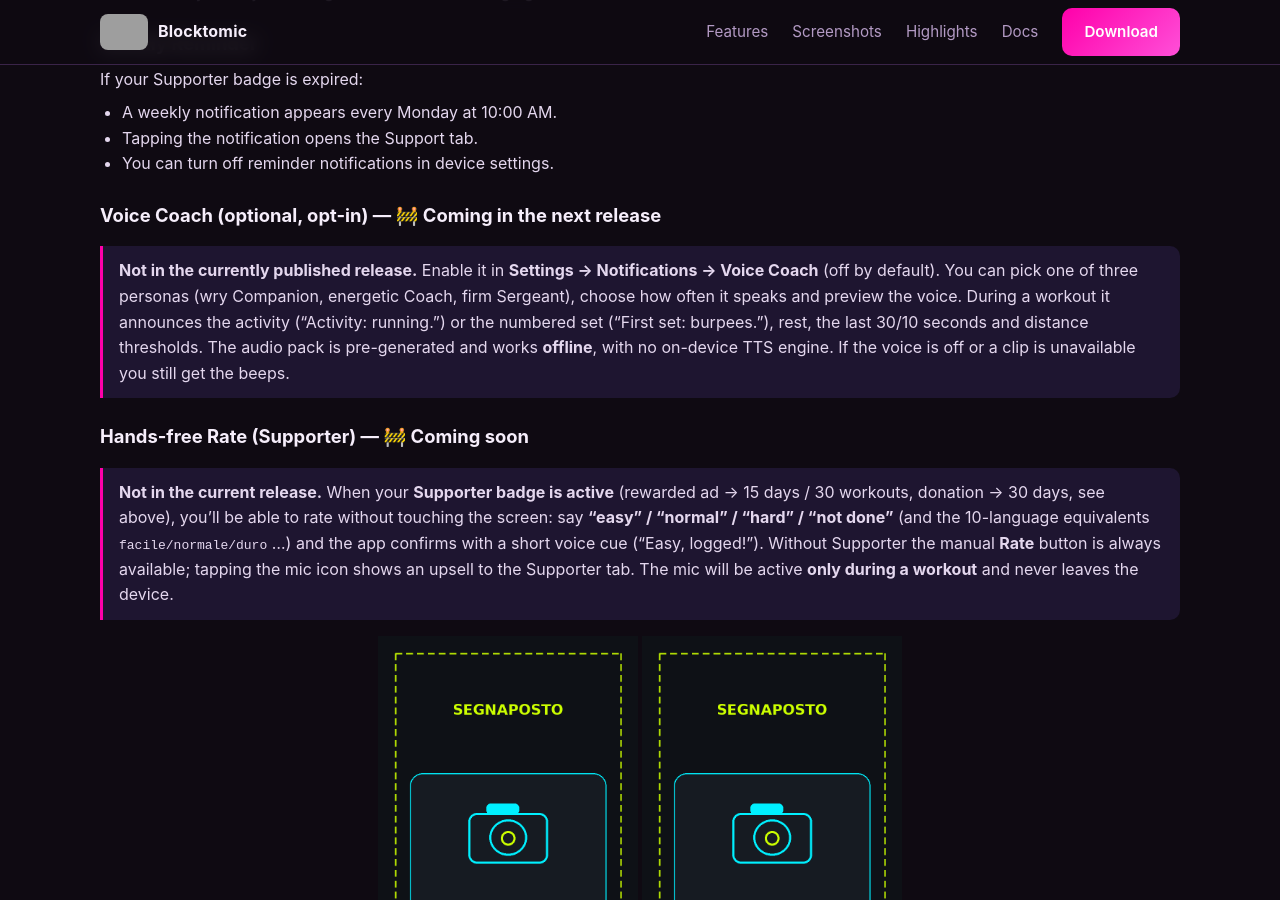
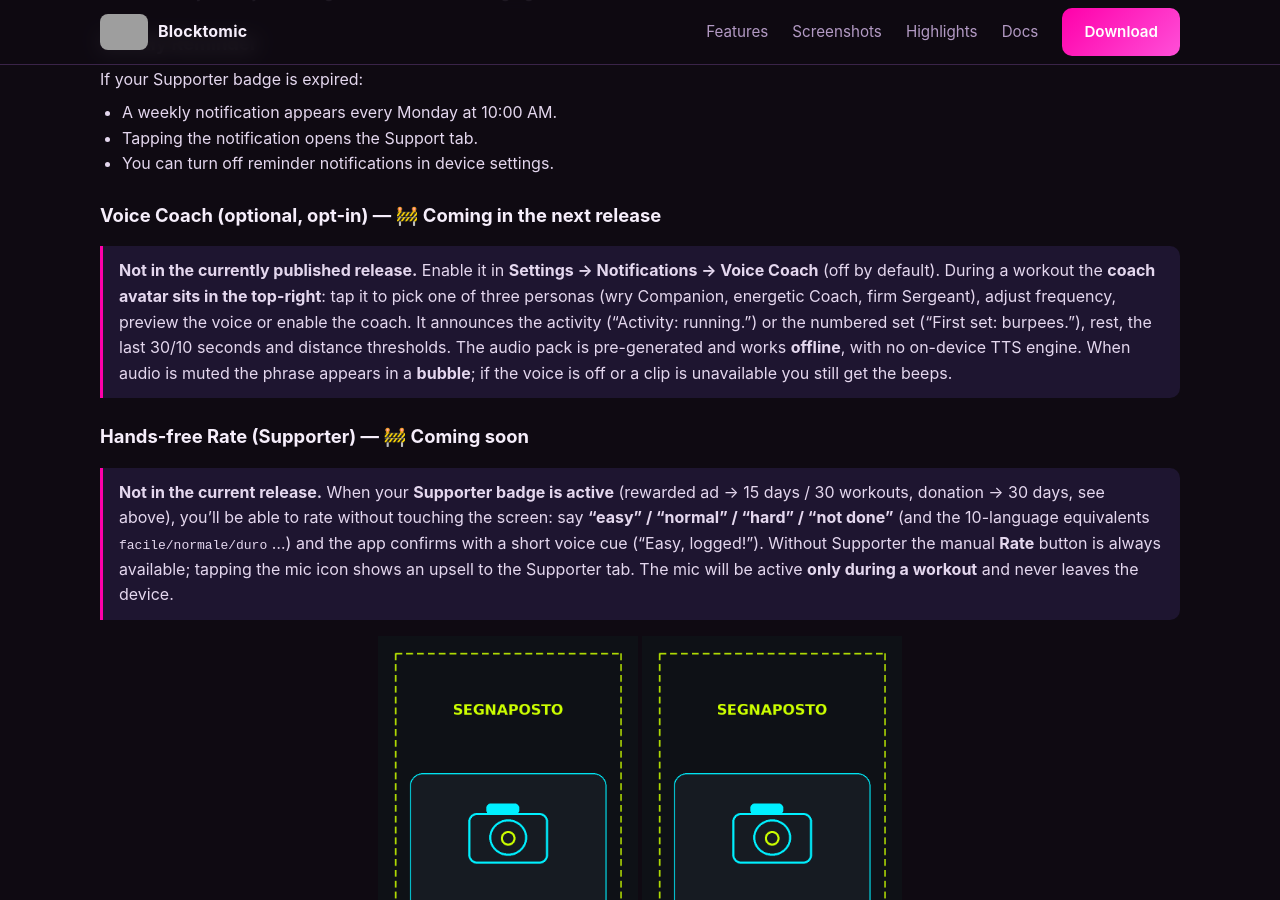
Before and after one commit to peronc/blocktomic-docs, a Jekyll site: the page built from FEATURES_GUIDE.md, in a window 1280 px wide and 900 px high, scrolled down 7266 px. Built offline with Jekyll 4.4.1, drawn with Linux system fonts in a browser that asks for light colours; grey boxes are pictures that could not be loaded.

Commit message:
modificate guide

```diff
--- a/FEATURES_GUIDE.md
+++ b/FEATURES_GUIDE.md
@@ -227,7 +227,7 @@ If your Supporter badge is expired:
 
 ### Voice Coach (optional, opt-in) — 🚧 Coming in the next release
 
-> **Not in the currently published release.** Enable it in **Settings → Notifications → Voice Coach** (off by default). You can pick one of three personas (wry Companion, energetic Coach, firm Sergeant), choose how often it speaks and preview the voice. During a workout it announces the activity (“Activity: running.”) or the numbered set (“First set: burpees.”), rest, the last 30/10 seconds and distance thresholds. The audio pack is pre-generated and works **offline**, with no on-device TTS engine. If the voice is off or a clip is unavailable you still get the beeps.
+> **Not in the currently published release.** Enable it in **Settings → Notifications → Voice Coach** (off by default). During a workout the **coach avatar sits in the top-right**: tap it to pick one of three personas (wry Companion, energetic Coach, firm Sergeant), adjust frequency, preview the voice or enable the coach. It announces the activity (“Activity: running.”) or the numbered set (“First set: burpees.”), rest, the last 30/10 seconds and distance thresholds. The audio pack is pre-generated and works **offline**, with no on-device TTS engine. When audio is muted the phrase appears in a **bubble**; if the voice is off or a clip is unavailable you still get the beeps.
 
 ### Hands-free Rate (Supporter) — 🚧 Coming soon
 
```
Also changed, not shown: USER_GUIDE.it.md (+1 -1 lines), USER_GUIDE.md (+1 -1 lines).
